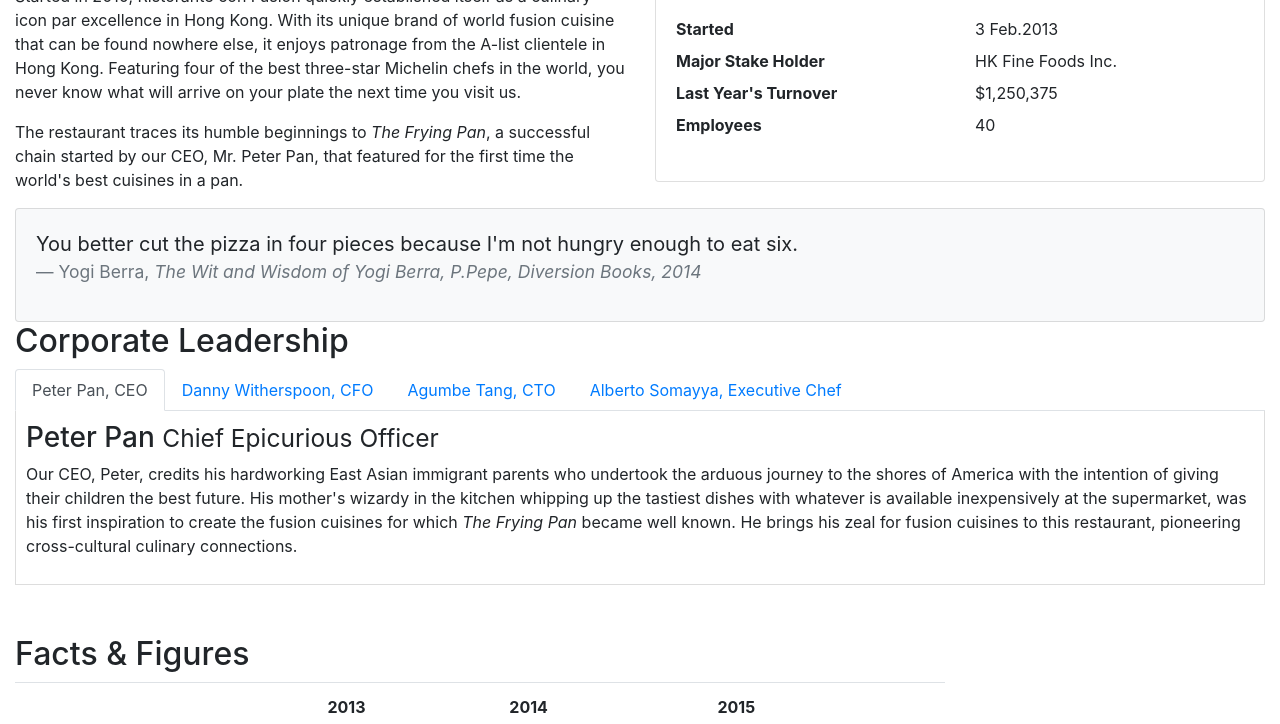
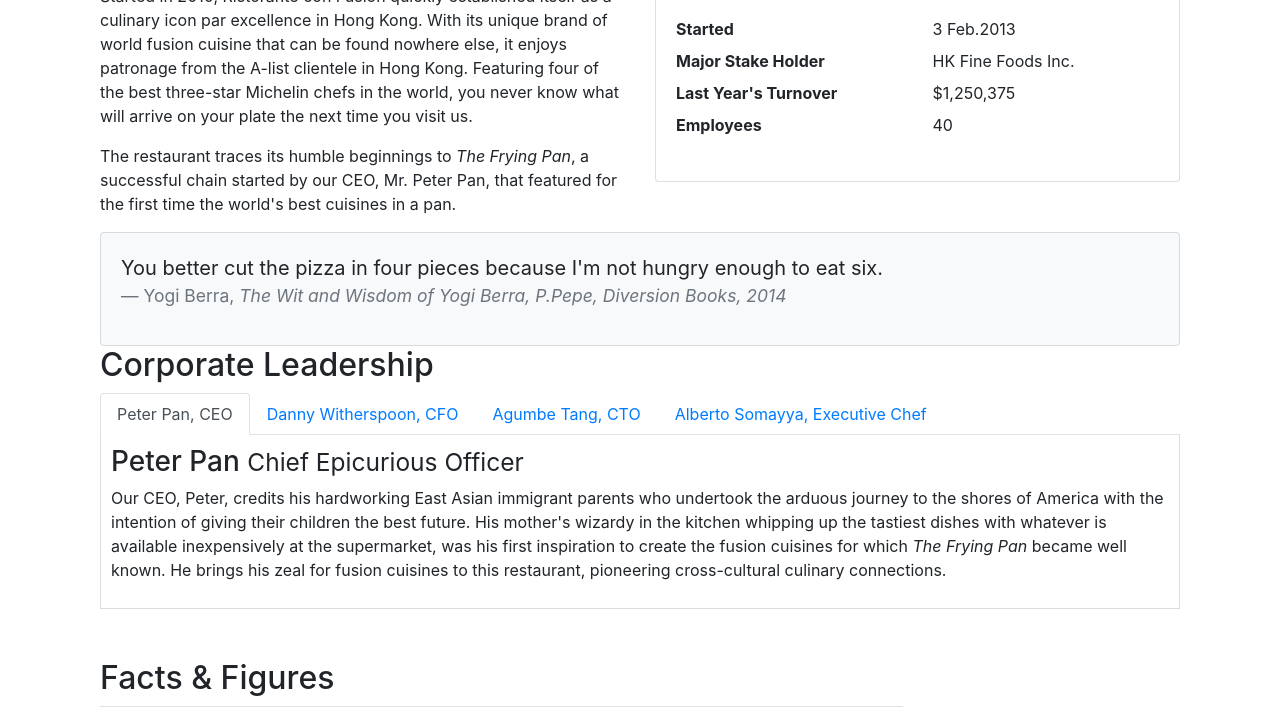
Before and after one commit to leehungtien/Bootstrap-Coursera, a website: page aboutus.html in a window 1280 px wide. Shown: the part 527-1251 px from the top of the page. Drawn offline with nearby package versions, Linux system fonts and the light colour scheme.

Commit message:
Fixed about us container problem

```diff
--- a/aboutus.html
+++ b/aboutus.html
@@ -47,7 +47,7 @@
         </div>
     </header>
 
-    <div class="contanier">
+    <div class="container">
         <div class="row">
             <ol class="col-12 breadcrumb">
                 <li class="breadcrumb-item"><a href="./index.html">Home</a></li>
```
